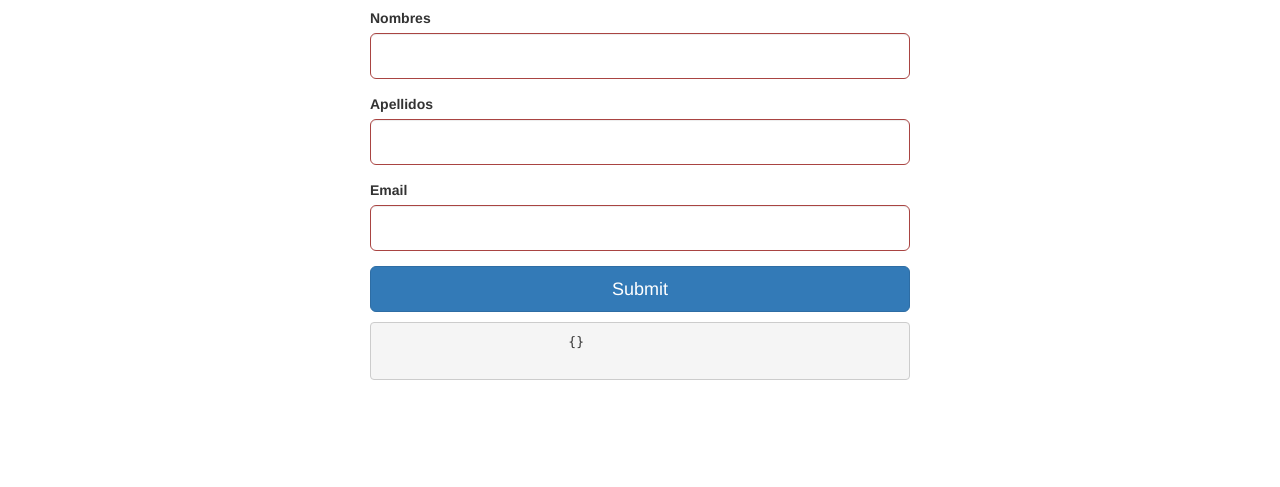
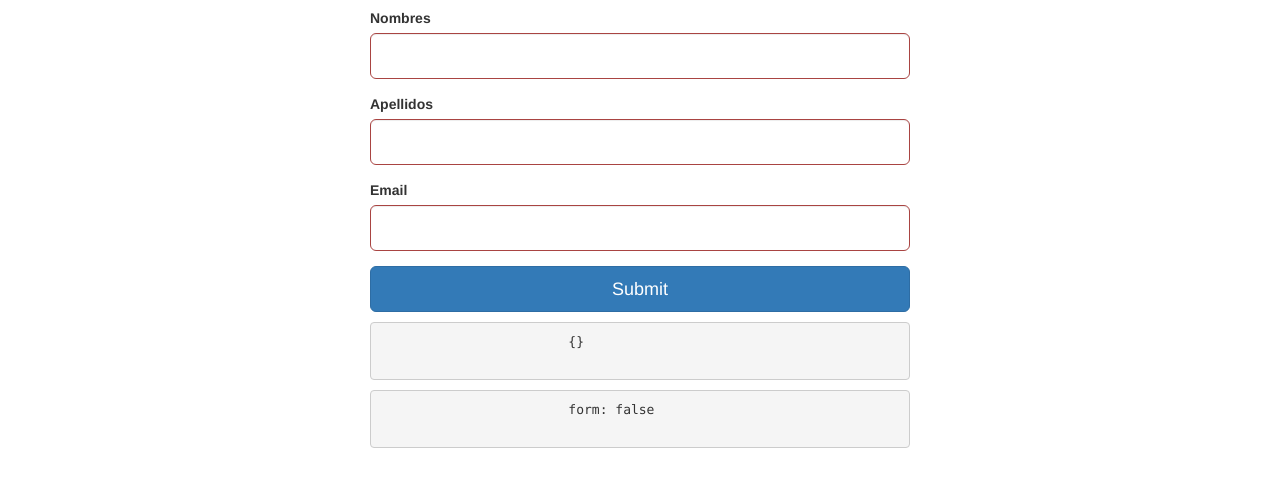
Before and after one commit to hectorgool/angular-tpl, a plain HTML site: page index.html at #/formulario in a window 1280 px wide. Shown: the part 157-644 px from the top of the page. Drawn offline with nearby package versions, Linux system fonts and the light colour scheme.

Commit message:
validate form

```diff
--- a/js/FormController.js
+++ b/js/FormController.js
@@ -10,11 +10,9 @@
 
       $scope.data = {}
 
-      /*
-      $scope.$watch('myform.nombres.$invalid', function(newval) {
-        $scope.isInvalid = newval;
-      });
-      */
+      $scope.add = function() {
+        console.log('data: ' + JSON.stringify($scope.data) );
+      };
 
     }
   ]);
--- a/partials/view2.html
+++ b/partials/view2.html
@@ -5,7 +5,7 @@
         Formulario
     </h2>
 
-    <form novalidate name="appForm">
+    <form novalidate name="appForm" ng-submit="appForm.$valid && add()">
 
 
     	<div class="form-group"
@@ -88,6 +88,9 @@
 	        <pre>
 	        	{{ data | json }}
 	        </pre>
+	        <pre>
+	        	form: {{ appForm.$valid }}
+	        </pre>
     	</p>
 
     </form>
```
